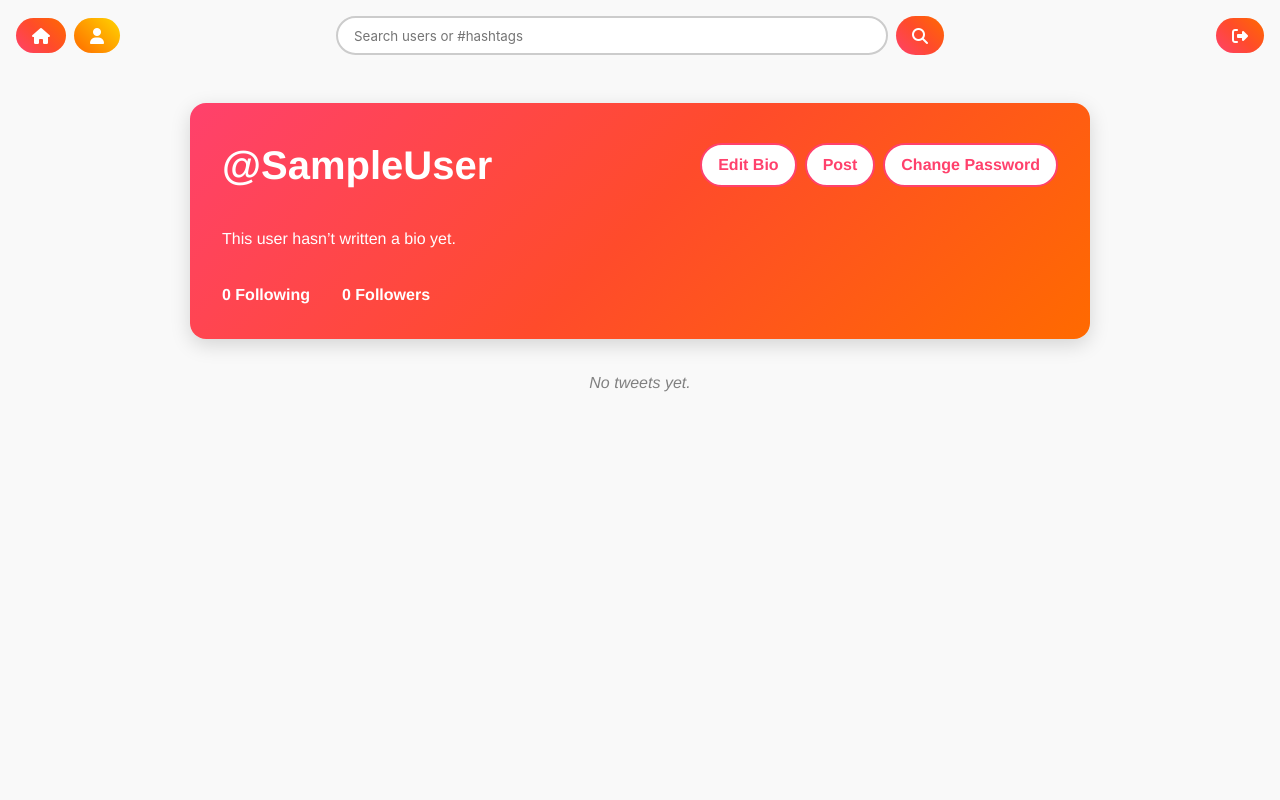
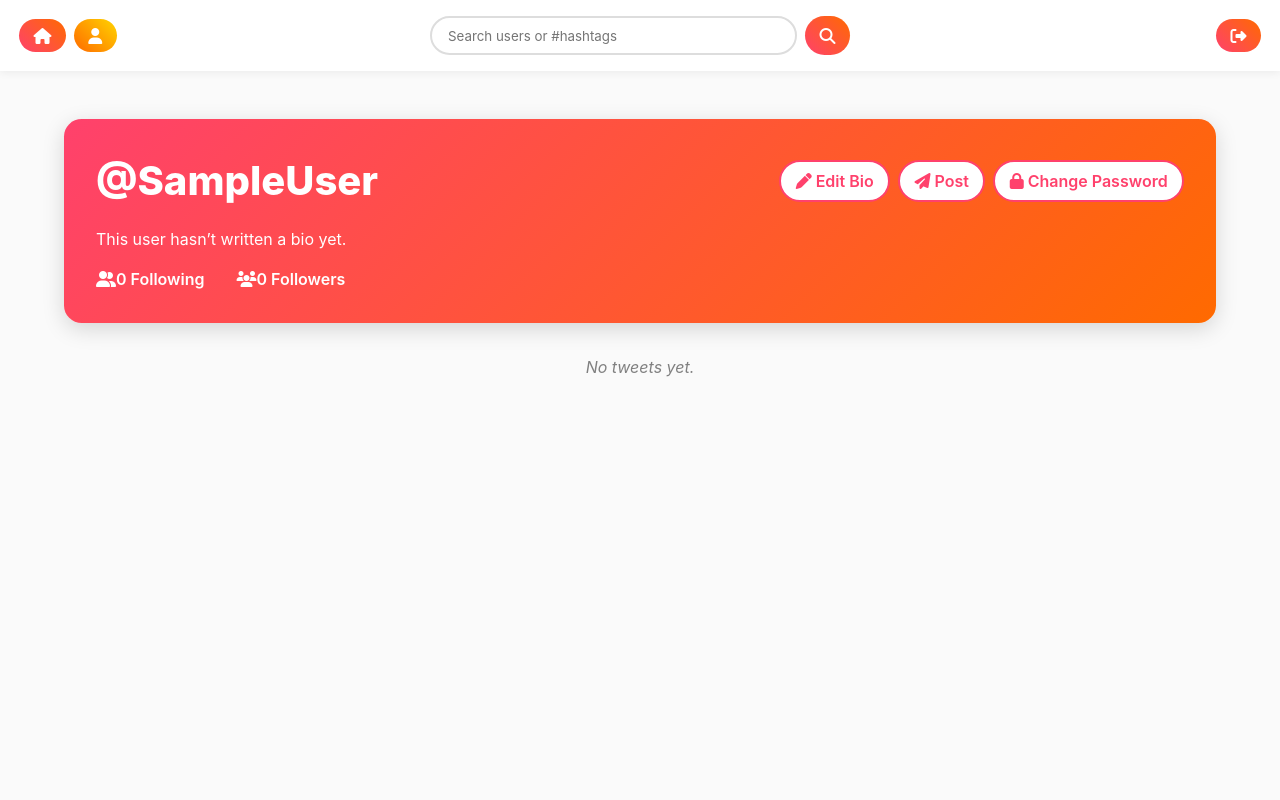
Before and after one commit to JospinJudes/hello-python-ci, a Flask app: page /profile in a window 1280 px wide. Run offline with Flask 3, Linux system fonts and the light colour scheme; the visitor is signed in with stand-in values (Sample User, id 1); data comes from the database, SQL or seed files in the repository; data that the repository does not hold is empty; some libraries are stand-ins or nearby versions.

Commit message:
Mise à jour de l'afficghage des boutons et suppression du bouton de réponse dans les tweets.

```diff
--- a/flask_auth/project/templates/base.html
+++ b/flask_auth/project/templates/base.html
@@ -2,206 +2,229 @@
 <html lang="en">
 <head>
 <meta charset="UTF-8">
-<meta http-equiv="X-UA-Compatible" content="IE=edge">
 <meta name="viewport" content="width=device-width, initial-scale=1.0">
 <title>{% block title %}My App{% endblock %}</title>
 
-<!-- Bulma CSS -->
-<link rel="stylesheet" href="https://cdnjs.cloudflare.com/ajax/libs/bulma/0.7.2/css/bulma.min.css" />
-<!-- Font Awesome -->
+<!-- Bulma -->
+<link rel="stylesheet" href="https://cdnjs.cloudflare.com/ajax/libs/bulma/0.7.2/css/bulma.min.css">
+<!-- FontAwesome -->
 <link rel="stylesheet" href="https://cdnjs.cloudflare.com/ajax/libs/font-awesome/6.6.0/css/all.min.css">
 
 <style>
+
+/* GLOBAL -------------------------------------------------------- */
+
 body {
-    background: #f9f9f9;
-    font-family: "Helvetica Neue", Helvetica, Arial, sans-serif;
+    background: #fafafa;
+    font-family: "Inter", "Helvetica Neue", Arial, sans-serif;
     color: #333;
     margin: 0;
     min-height: 100vh;
 }
+
 a { text-decoration: none; }
 
 /* Gradient Text */
 .gradient-text {
-    background: linear-gradient(45deg, #ff416c, #ff4b2b, #ff6a00, #ffd500);
+    background: linear-gradient(45deg, #ff416c, #ff6a00, #ffd500);
     -webkit-background-clip: text;
     -webkit-text-fill-color: transparent;
-    font-weight: bold;
+    font-weight: 700;
 }
 
-/* Navbar buttons */
+/* NAVBAR -------------------------------------------------------- */
+
+nav {
+    display: flex;
+    align-items: center;
+    padding: 1rem 1.2rem;
+    gap: 1rem;
+    flex-wrap: wrap;
+    background: #ffffff;
+    box-shadow: 0 2px 8px rgba(0,0,0,0.06);
+    position: sticky;
+    top: 0;
+    z-index: 50;
+}
+
+/* Navbar generic button */
 .navbar-button {
-    border-radius: 24px;
-    font-weight: 500;
+    border-radius: 20px;
+    padding: 0.55rem 0.9rem;
     font-size: 1rem;
-    padding: 0.6rem 1rem;
+    background: linear-gradient(45deg, #ff416c, #ff6a00);
+    color: white;
     border: none;
-    cursor: pointer;
-    background: linear-gradient(45deg, #ff416c, #ff4b2b, #ff6a00);
-    color: white;
-    display: inline-flex;
+    display: flex;
     align-items: center;
     justify-content: center;
-    transition: all 0.3s ease;
+    gap: .45rem;
+    cursor: pointer;
+    transition: .25s;
 }
+
+.navbar-button:hover {
+    transform: translateY(-2px);
+    box-shadow: 0 5px 14px rgba(255,65,108,0.4);
+}
+
 .navbar-button.active {
     background: linear-gradient(45deg, #ff6a00, #ffd500);
 }
-.navbar-button:hover {
-    transform: translateY(-2px);
-    box-shadow: 0 6px 15px rgba(255,65,108,0.4);
+
+.home-tabs {
+    display: flex;
+    justify-content: center;
+    gap: 0.5rem;
+    margin-bottom: 1rem;
 }
 
-/* Search Form */
+.home-tabs .navbar-button {
+    padding: 0.4rem 0.8rem;   /* plus compact que navbar principale */
+    font-size: 0.9rem;        /* légèrement plus petit */
+    font-weight: bold;         /* texte en gras */
+    border-radius: 20px;
+    border: 2px solid transparent;
+    background: #f0f0f0;      /* gris clair par défaut */
+    color: #333;
+    transition: all 0.2s ease;
+}
+
+.home-tabs .navbar-button:hover {
+    background: #ffe6e6;      /* léger effet au survol */
+}
+
+.home-tabs .navbar-button.active {
+    background: #ff416c;      /* fond rose/orange pour actif */
+    color: white;             /* texte blanc */
+    border-color: #ff416c;    /* bord actif */
+}
+
+
+/* Search bar inside navbar */
 .search-form {
     display: flex;
     gap: 0.5rem;
     width: 100%;
-}
-.search-form input[type="text"] {
-    flex: 1;
-    border-radius: 25px;
-    padding: 0.6rem 1rem;
-    border: 2px solid #ccc;
-    outline: none;
-    transition: 0.3s;
-}
-.search-form input[type="text"]:focus {
-    border-color: #ff416c;
-    box-shadow: 0 0 8px rgba(255,65,108,0.3);
+    max-width: 420px;
 }
 
-/* Profile Card */
-.profile-card {
-    width:100%;
-    background: linear-gradient(135deg,#ff416c,#ff4b2b,#ff6a00);
-    color:white;
-    padding:2rem;
-    border-radius:1rem;
-    margin-bottom:2rem;
-    display:flex;
-    flex-direction:column;
-    gap:1rem;
-    box-shadow:0 6px 20px rgba(0,0,0,0.15);
+.search-form input {
+    flex: 1;
+    border-radius: 22px;
+    padding: 0.6rem 1rem;
+    border: 2px solid #ddd;
+    transition: .25s;
 }
 
-/* Buttons */
+.search-form input:focus {
+    border-color: #ff416c;
+    box-shadow: 0 0 6px rgba(255,65,108,0.3);
+}
+
+/* PROFILE CARD -------------------------------------------------------- */
+
+.profile-card {
+    background: linear-gradient(135deg, #ff416c, #ff6a00);
+    color: white;
+    padding: 2rem;
+    border-radius: 1.1rem;
+    margin-bottom: 2rem;
+    box-shadow: 0 6px 22px rgba(0,0,0,0.15);
+}
+
+/* Rounded white-outline buttons */
 .profile-btn {
     border-radius: 25px;
-    font-size: 1rem;
+    padding: 0.45rem 0.9rem;
+    background: #fff;
+    border: 2px solid #ff416c;
+    color: #ff416c;
     font-weight: 600;
-    padding: 0.5rem 1rem;
-    border: 2px solid #ff416c;
-    background: #fff;
-    color: #ff416c;
-    cursor: pointer;
-    transition: all 0.3s ease;
-    display: inline-flex;
-    align-items: center;
-    justify-content: center;
+    transition: .25s;
 }
 .profile-btn:hover {
-    background:#ff416c;
-    color:white;
+    background: #ff416c;
+    color: white;
 }
 
-/* Tweet Card */
+/* TWEET CARDS -------------------------------------------------------- */
+
 .tweet-card {
-    width: 100%;
     background: #fff;
-    color: #333;
     padding: 1rem;
     border-radius: 12px;
-    margin-bottom: 1rem;
-    box-shadow: 0 4px 12px rgba(0,0,0,0.08);
+    margin-bottom: 1.1rem;
+    box-shadow: 0 4px 10px rgba(0,0,0,0.07);
 }
 
-/* Tweet actions */
+/* header with delete */
+.tweet-header {
+    display: flex;
+    justify-content: space-between;
+    align-items: center;
+}
+
+.tweet-author strong {
+    font-weight: 600;
+}
+
+.tweet-date {
+    color: #888;
+    margin-left: 0.4rem;
+    font-size: 0.85rem;
+}
+
+/* Action buttons */
 .tweet-actions {
     display: flex;
-    align-items: center;
-    gap: 0.5rem;
-    margin-top: 0.5rem;
+    gap: 0.6rem;
+    margin-top: 0.6rem;
 }
 
-.like-btn, .comment-btn, .delete-btn {
-    font-size: 0.85rem;
-    padding: 0.25rem 0.5rem;
-    border-radius: 6px;
-    font-weight: 500;
-    cursor: pointer;
-    transition: all 0.2s ease;
-}
-
+/* Like button */
 .like-btn {
     border: 1px solid #e0245e;
     background: transparent;
     color: #e0245e;
+    border-radius: 8px;
+    padding: 0.35rem 0.75rem;
+    font-size: 0.9rem;
+    cursor: pointer;
+    transition: .2s;
 }
+
 .like-btn.liked {
     background: #e0245e;
     color: white;
-    border: none;
 }
-.like-btn:hover { filter: brightness(1.1); }
 
+.like-btn:hover {
+    filter: brightness(1.15);
+}
+
+/* Comment button (square) */
 .comment-btn {
     background: #ff416c;
     color: white;
     border: none;
-    width: 36px;           /* carré */
-    height: 36px;          /* carré */
-    border-radius: 10px;   /* angles arrondis */
+    width: 36px;
+    height: 36px;
+    border-radius: 10px;
     display: flex;
     align-items: center;
     justify-content: center;
-    cursor: pointer;
-    transition: all 0.2s ease;
+    transition: .2s;
 }
 
 .comment-btn:hover {
     background: #ff1e3c;
     transform: scale(1.1);
-    box-shadow: 0 2px 6px rgba(255,30,60,0.4);
+    box-shadow: 0 3px 8px rgba(255,30,60,0.4);
 }
 
-.comment-btn i {
-    font-size: 0.9rem;
-}
 
-/* Comment Block */
-.comments-block {
-    margin-top: 0.5rem;
-    display: flex;
-    flex-direction: column;
-    gap: 0.4rem;
-}
-
-.comment-item {
-    background: #f1f3f5;
-    padding: 0.5rem 0.75rem;
-    border-radius: 8px;
-    font-size: 0.9rem;
-    color: #333;
-    word-break: break-word;
-}
-
-/* Comment Section */
-.comment-section {
-    display: flex;
-    gap: 0.5rem;
-    margin-top: 0.5rem;
-    width: 100%;
-}
-.comment-input {
-    flex: 1;
-    padding: 0.5rem;
-    border-radius: 8px;
-    border: 1px solid #ddd;
-    font-size: 0.9rem;
-}
-
-/* Delete Button */
+/* Delete button */
 .delete-btn {
     background: #ff4b5c;
     color: white;
@@ -209,65 +232,88 @@ a { text-decoration: none; }
     width: 36px;
     height: 36px;
     border-radius: 10px;
+    display: flex;
+    justify-content: center;
+    align-items: center;
     cursor: pointer;
-    font-size: 0.9rem;
-    display: flex;
-    align-items: center;
-    justify-content: center;
-    transition: all 0.2s ease;
-}
-.delete-btn i {
-    font-size: 0.9rem;
+    transition: .2s;
 }
 .delete-btn:hover {
     background: #d41831;
     transform: scale(1.1);
-    box-shadow: 0 2px 6px rgba(255,30,60,0.4);
+    box-shadow: 0 2px 7px rgba(255,30,60,0.45);
 }
 
-/* Hashtag style */
+/* COMMENTS -------------------------------------------------------- */
+
+.comment-section {
+    display: flex;
+    gap: 0.6rem;
+    margin-top: 0.6rem;
+}
+.comment-input {
+    flex: 1;
+    border-radius: 8px;
+    padding: 0.45rem 0.75rem;
+    border: 1px solid #ddd;
+}
+
+.comments-block {
+    margin-top: 0.6rem;
+    display: flex;
+    flex-direction: column;
+    gap: 0.45rem;
+}
+
+.comment-item {
+    background: #f1f3f6;
+    padding: 0.6rem 0.8rem;
+    border-radius: 8px;
+    font-size: 0.9rem;
+}
+
+/* Hashtag */
 .hashtag {
-    color: #f21d41;
-    text-decoration: none;
+    color: #ff416c;
     font-weight: 600;
 }
-.hashtag:hover {
-    text-decoration: underline;
+
+/* FLASH MESSAGES -------------------------------------------------------- */
+
+.flash-messages .alert {
+    background: #4caf50;
+    color: white;
+    padding: 0.75rem 1rem;
+    border-radius: 8px;
+    margin-bottom: 0.6rem;
 }
 
-/* Layout helpers */
-.home-tabs { display:flex; gap:1rem; margin-bottom:1rem; }
-.tweets-container { display:flex; flex-direction:column; gap:1.5rem; }
-.hero-body { display:flex; justify-content:center; align-items:flex-start; padding:2rem 0; }
-.container { width:100%; max-width:900px; }
+/* RESPONSIVE -------------------------------------------------------- */
 
-/* Flash messages */
-.flash-messages .alert {
-    border-radius:0.5rem;
-    padding:0.75rem 1rem;
-    margin-bottom:0.5rem;
-    background-color:#4caf50;
-    color:white;
-    box-shadow:0 2px 6px rgba(0,0,0,0.1);
-    transition:opacity 0.5s ease;
+@media(max-width: 600px) {
+    .tweet-actions,
+    .comment-section {
+        flex-direction: column;
+    }
+    .like-btn,
+    .comment-btn,
+    .delete-btn {
+        width: 100%;
+    }
 }
 
-/* Responsive */
-@media (max-width: 600px) {
-    .tweet-actions, .comment-section { flex-direction: column; gap: 0.25rem; }
-    .like-btn, .comment-btn, .delete-btn { width: 100%; }
-}
 </style>
 </head>
 <body>
 
-<!-- Navbar -->
-<nav style="display:flex; align-items:center; padding:1rem; flex-wrap: wrap; gap:1rem; justify-content: space-between;">
+<!-- NAVBAR -------------------------------------------------------- -->
+<nav>
     <!-- Left -->
     <div style="display:flex; gap:0.5rem; flex:1;">
         <a href="{{ url_for('main.index') }}" class="navbar-button {% if request.endpoint == 'main.index' %}active{% endif %}">
             <i class="fas fa-house"></i>
         </a>
+
         {% if current_user.is_authenticated %}
         <a href="{{ url_for('main.profile') }}" class="navbar-button {% if request.endpoint == 'main.profile' %}active{% endif %}">
             <i class="fas fa-user"></i>
@@ -275,39 +321,37 @@ a { text-decoration: none; }
         {% endif %}
     </div>
 
-    <!-- Center search -->
-    <div style="flex:2; display:flex; justify-content:center;">
-        <form action="{{ url_for('main.search') }}" method="get" class="search-form">
-            <input type="text" name="q" placeholder="Search users or #hashtags" required>
-            <button type="submit" class="navbar-button">
-                <i class="fas fa-magnifying-glass"></i>
-            </button>
-        </form>
-    </div>
+    <!-- Center Search -->
+    <form action="{{ url_for('main.search') }}" method="get" class="search-form">
+        <input type="text" name="q" placeholder="Search users or #hashtags" required>
+        <button class="navbar-button"><i class="fas fa-search"></i></button>
+    </form>
 
     <!-- Right -->
     <div style="display:flex; gap:0.5rem; flex:1; justify-content:flex-end;">
         {% if current_user.is_authenticated %}
-        <a href="{{ url_for('auth.logout') }}" class="navbar-button"><i class="fas fa-sign-out-alt"></i></a>
+        <a href="{{ url_for('auth.logout') }}" class="navbar-button">
+            <i class="fas fa-right-from-bracket"></i>
+        </a>
         {% else %}
-        <a href="{{ url_for('auth.login') }}" class="navbar-button {% if request.endpoint == 'auth.login' %}active{% endif %}"><i class="fas fa-sign-in-alt"></i></a>
-        <a href="{{ url_for('auth.signup') }}" class="navbar-button {% if request.endpoint == 'auth.signup' %}active{% endif %}"><i class="fas fa-user-plus"></i></a>
+        <a href="{{ url_for('auth.login') }}" class="navbar-button"><i class="fas fa-right-to-bracket"></i></a>
+        <a href="{{ url_for('auth.signup') }}" class="navbar-button"><i class="fas fa-user-plus"></i></a>
         {% endif %}
     </div>
 </nav>
 
-<!-- Main Section -->
+<!-- MAIN CONTENT -------------------------------------------------------- -->
 <section class="hero">
 <div class="hero-body">
 <div class="container">
+
+    <!-- Flash -->
     {% with messages = get_flashed_messages(with_categories=true) %}
       {% if messages %}
       <div class="flash-messages">
-          {% for category, message in messages %}
-          <div class="alert {% if category == 'error' %}is-danger{% elif category == 'success' %}is-success{% endif %}">
-              {{ message }}
-          </div>
-          {% endfor %}
+        {% for category, message in messages %}
+        <div class="alert">{{ message }}</div>
+        {% endfor %}
       </div>
       {% endif %}
     {% endwith %}
@@ -319,8 +363,9 @@ a { text-decoration: none; }
 
 <script>
 document.querySelectorAll('.flash-messages .alert').forEach(msg => {
-    setTimeout(() => { msg.style.opacity = 0; setTimeout(() => msg.remove(), 500); }, 3000);
+    setTimeout(() => msg.style.opacity = 0, 3000);
 });
 </script>
+
 </body>
 </html>
--- a/flask_auth/project/templates/profile.html
+++ b/flask_auth/project/templates/profile.html
@@ -9,14 +9,35 @@
 
         <div style="display:flex; gap:0.5rem; flex-wrap:wrap;">
             {% if is_own_profile %}
-                <!-- Edit Bio styled like Change Password -->
-                <a href="#" id="edit-bio-btn" class="profile-btn">Edit Bio</a>
-                <a href="{{ url_for('main.tweet') }}" class="profile-btn">Post</a>
-                <a href="{{ url_for('auth.password_page') }}" class="profile-btn">Change Password</a>
+
+                <!-- EDIT BIO -->
+                <a href="#" id="edit-bio-btn" class="profile-btn icon-gap">
+                    <i class="fas fa-pen"></i>
+                    Edit Bio
+                </a>
+
+                <!-- POST -->
+                <a href="{{ url_for('main.tweet') }}" class="profile-btn icon-gap">
+                    <i class="fas fa-paper-plane"></i>
+                    Post
+                </a>
+
+                <!-- CHANGE PASSWORD -->
+                <a href="{{ url_for('auth.password_page') }}" class="profile-btn icon-gap">
+                    <i class="fas fa-lock"></i>
+                    Change Password
+                </a>
+
             {% else %}
                 <form action="{{ url_for('main.unfollow', user_id=user.id) if current_user.is_following(user) else url_for('main.follow', user_id=user.id) }}" method="POST" style="margin:0;">
-                    <button type="submit" class="profile-btn {% if current_user.is_following(user) %}unfollow-btn{% else %}follow-btn{% endif %}">
-                        {% if current_user.is_following(user) %}Unfollow{% else %}Follow{% endif %}
+                    <button type="submit" class="profile-btn icon-gap {% if current_user.is_following(user) %}unfollow-btn{% else %}follow-btn{% endif %}">
+                        {% if current_user.is_following(user) %}
+                            <i class="fas fa-user-minus"></i>
+                            Unfollow
+                        {% else %}
+                            <i class="fas fa-user-plus"></i>
+                            Follow
+                        {% endif %}
                     </button>
                 </form>
             {% endif %}
@@ -24,22 +45,34 @@
     </div>
 
     <!-- Bio -->
-    <p id="bio-text" class="bio-text" style="margin-top:1rem;">{{ user.bio or "This user hasn’t written a bio yet." }}</p>
+    <p id="bio-text" class="bio-text" style="margin-top:1rem;">
+        {{ user.bio or "This user hasn’t written a bio yet." }}
+    </p>
 
     {% if is_own_profile %}
     <form id="edit-bio-form" action="{{ url_for('main.edit_bio') }}" method="POST" style="display:none; margin-top:1rem;">
-        <textarea name="bio" rows="4" style="width:100%; padding:0.5rem; border-radius:0.5rem; border:1px solid #ccc; font-size:1rem; resize:none;">{{ user.bio or '' }}</textarea>
+        <textarea name="bio" rows="4" style="width:100%; padding:0.5rem; border-radius:0.5rem; border:1px solid #ccc; font-size:1rem; resize:none;">
+            {{ user.bio or '' }}
+        </textarea>
+
         <div style="display:flex; gap:0.5rem; margin-top:0.5rem;">
-            <button type="submit" class="profile-btn save-btn">Save</button>
-            <button type="button" id="cancel-bio-btn" class="profile-btn cancel-btn">Cancel</button>
+            <button type="submit" class="profile-btn save-btn icon-gap">
+                <i class="fas fa-check"></i>
+                Save
+            </button>
+
+            <button type="button" id="cancel-bio-btn" class="profile-btn cancel-btn icon-gap">
+                <i class="fas fa-times"></i>
+                Cancel
+            </button>
         </div>
     </form>
     {% endif %}
 
     <!-- Stats -->
     <div style="display:flex; gap:2rem; margin-top:1rem; font-weight:600; font-size:1rem;">
-        <div>{{ following_count }} Following</div>
-        <div>{{ followers_count }} Followers</div>
+        <div class="icon-gap"><i class="fas fa-user-friends"></i>{{ following_count }} Following</div>
+        <div class="icon-gap"><i class="fas fa-users"></i>{{ followers_count }} Followers</div>
     </div>
 
 </div>
@@ -48,7 +81,7 @@
 <div class="tweets-container">
     {% if tweets %}
         {% for tweet in tweets %}
-            {% set show_delete = is_own_profile %}  {# bouton supprimer seulement si c’est le propriétaire #}
+            {% set show_delete = is_own_profile %}
             {% include "_tweet_card.html" %}
         {% endfor %}
     {% else %}
@@ -65,7 +98,7 @@ const bioText = document.getElementById('bio-text');
 
 if(editBtn && cancelBtn && form && bioText){
     editBtn.addEventListener('click', (e)=>{
-        e.preventDefault(); // empêche le scroll si <a> est cliqué
+        e.preventDefault();
         form.style.display='block';
         editBtn.style.display='none';
         bioText.style.display='none';
```
Also changed, not shown: flask_auth/project/templates/_tweet_card.html (+15 -15 lines), flask_auth/project/templates/home.html (+6 -4 lines).
